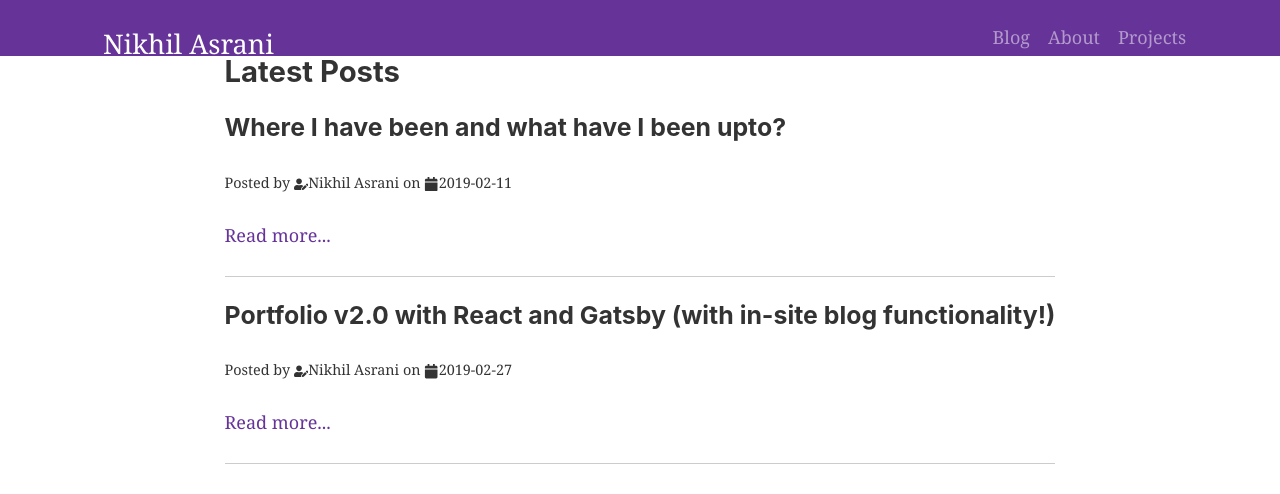
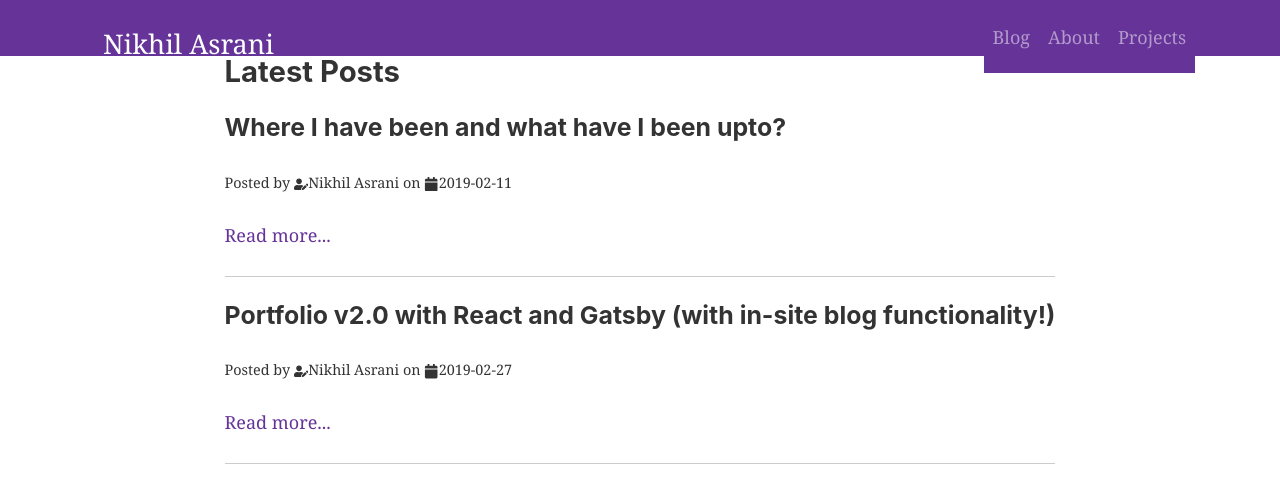
Before and after one commit to nikhilasrani/blog, a Gatsby site: page /blog in a window 1280 px wide. Shown: the top 494 px of the page. Built offline with nearby package versions, Linux system fonts and the light colour scheme; Gatsby itself is replaced by a stand-in of ours.

Commit message:
fixed background color of collapsed nav-links

```diff
--- a/src/components/header/header.css
+++ b/src/components/header/header.css
@@ -17,6 +17,6 @@
   display: flex;
 }
 
-.nav-item {
-  color: white;
+.nav-links {
+  background-color: rebeccapurple !important;
 }
--- a/src/components/header/header.js
+++ b/src/components/header/header.js
@@ -49,7 +49,7 @@ export default class Header extends React.Component {
             </div>
             <NavbarToggler onClick={this.toggleNavbar} className="mr-2" />
             <Collapse isOpen={!this.state.collapsed} navbar>
-              <Nav className="ml-auto navbar-nav" navbar>
+              <Nav className="nav-links ml-auto navbar-nav" navbar>
                 <NavItem className="nav-item">
                   <Link
                     onClick={this.closeNavbar}
```
